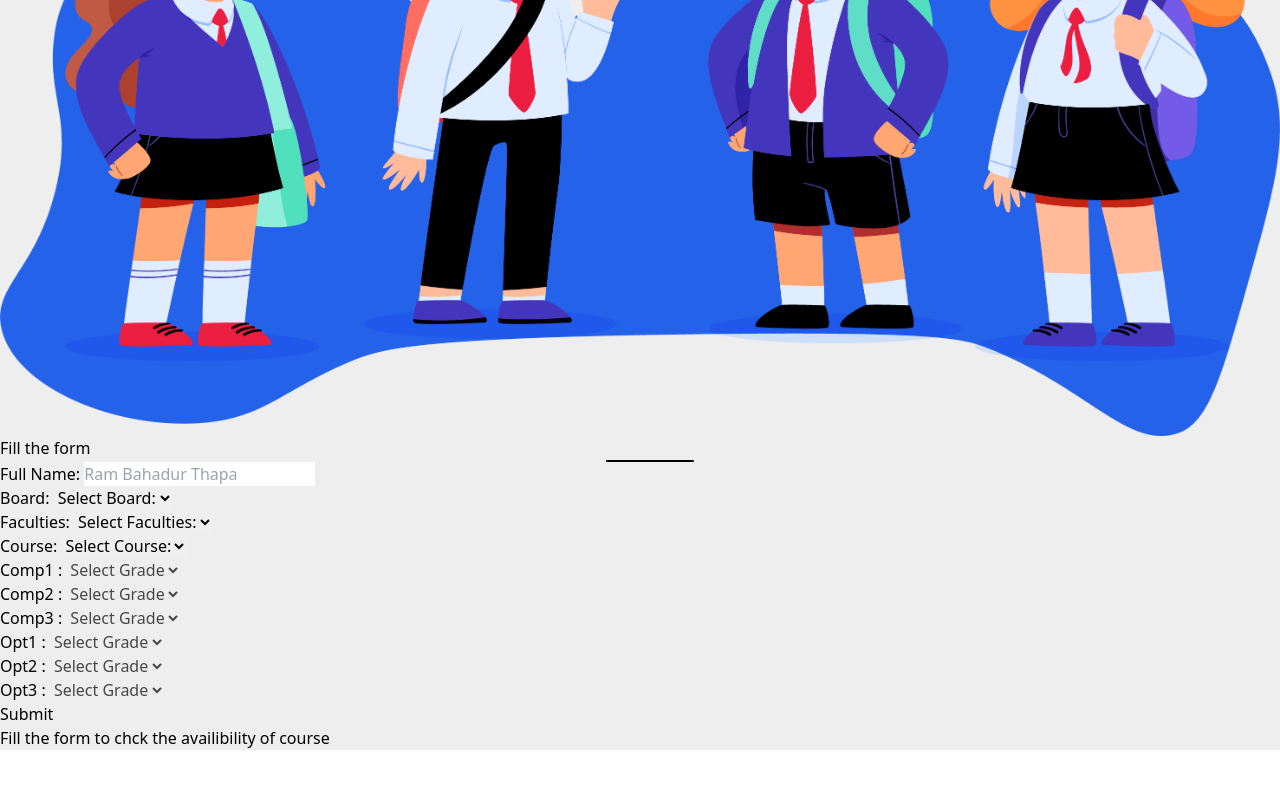
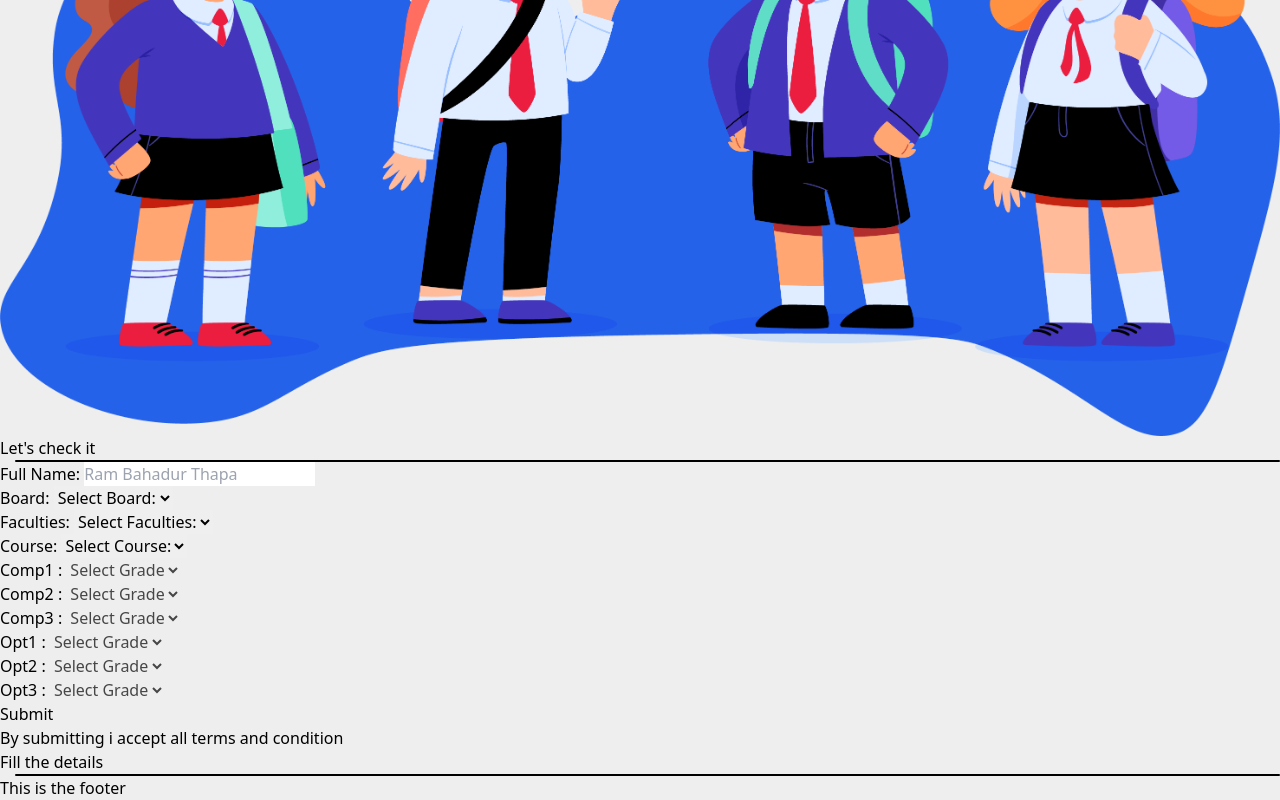
Before and after one commit to im-bipo/Project-E, a React (Vite) app: page / in a window 1280 px wide. Shown: the part 503-1303 px from the top of the page. Before the commit the page ends 1253 px from the top, so only its background shows below. Built offline with nearby package versions, Linux system fonts and the light colour scheme.

Commit message:
show list with massalla

```diff
--- a/src/App.jsx
+++ b/src/App.jsx
@@ -6,11 +6,16 @@ import studentPic from "./assets/image/students.png";
 const App = () => {
   const [UserDetails, setUserDetails] = useState([]);
   const [MarkSheet, setMarksheet] = useState([]);
+  const [eligibleList,SetEligibleList] = useState([])
 
   const updateData = (UserDtls, GradeSheet) => {
     setUserDetails(UserDtls);
     setMarksheet(GradeSheet);
   };
+
+  const updateEligibility = newDate => {
+
+  }
   return (
     <>
       <header className="h-20 bg-[#f5f5f5]">
@@ -53,7 +58,16 @@ const App = () => {
 
       <GetData SendData={updateData} />
 
-      <ShowList userDetails={UserDetails} markSheet={MarkSheet} />
+      <ShowList
+      userDetails={UserDetails}
+      markSheet={MarkSheet}
+      eligibleList={eligibleList}
+      SetEligibleList={SetEligibleList}
+
+      />
+      <footer className="h-40 bg-gray-800 text-white text-center p-5">
+        This is the footer
+      </footer>
     </>
   );
 };
--- a/src/Components/CheckEligibility/CheckEligibility.jsx
+++ b/src/Components/CheckEligibility/CheckEligibility.jsx
@@ -27,14 +27,16 @@ const CheckEligibility = ({ userDetails, markSheet }) => {
 
   return (
     <>
+    <div className='flex justify-evenly  p-5'>
+
       {CheckList.map((item, index) => (
         <div
-          key={index}
-          className="w-[80%] h-20 bg-gray-200 rounded-md m-auto my-5 flex justify-center items-center"
-        >
+        key={index}
+        className='w-[15rem] h-[15rem] rounded-lg bg-blue-950 text-white flex items-end p-4 font-medium text-2xl'>
           {item}
-        </div>
+          </div>
       ))}
+      </div>
     </>
   );
 };
--- a/src/Components/GetData/GetData.jsx
+++ b/src/Components/GetData/GetData.jsx
@@ -96,7 +96,7 @@ const GetData = ({ SendData }) => {
 
   return (
     <section className=" bg-[#ffffff] pt-20 flex m-auto flex-col  max-w-[30rem] md:max-w-[unset]">
-      <h2 className="font-medium text-xl text-center ctmUnderline">Fill the form</h2>
+      <h2 className="font-medium text-xl ctmUnderline inline-block w-fit m-auto ">Let's check it</h2>
       <form onSubmit={handleSubmit} className=" flex flex-wrap flex-col p-10">
         <div className="md:flex md:flex-wrap">
           <div className="md:w-1/2 md:flex justify-center items-center">
@@ -144,7 +144,8 @@ const GetData = ({ SendData }) => {
           sendReportCard={setReportCard}
         />
 
-        <input type="submit" className="p-3 bg-gray-500 m-2" />
+        <input type="submit" className="p-2 bg-gray-700 text-white w-40 rounded-lg my-2 m-auto" />
+        <p className=" text-center text-sm text-gray-600">By submitting i accept all terms and condition</p>
       </form>
     </section>
   );
--- a/src/Components/GetData/MarkSheet.jsx
+++ b/src/Components/GetData/MarkSheet.jsx
@@ -25,7 +25,7 @@ const MarkSheet = ({ boardName, subjectList, sendReportCard }) => {
     return (
 
         <div id='markSheet' className='border-gray-300 mt-5 m-5 border-t-2 md:flex'>
-            <div className='flex flex-col md:flex-row md:flex-wrap md:px-10 w-full'>
+            <div className='flex flex-col justify-center md:flex-row md:flex-wrap md:px-10 w-full'>
                 {
                     Object.keys(gradeSheet).map((subject, index) => (
                         <Subject
--- a/src/Components/ShowResult/ShowList.jsx
+++ b/src/Components/ShowResult/ShowList.jsx
@@ -24,18 +24,24 @@ markSheet}
 if (Object.keys(markSheet).length === 0){
   return (
     <div>
-  Fill the form to chck the availibility of course
+      <h2 className="font-medium text-xl ctmUnderline block w-fit my-4 mx-auto">Fill the details </h2>
+      <div className='flex justify-evenly p-5'>
+      {Array(4).fill().map((_, i) => (
+          <div key={i} className='w-[15rem] h-[15rem] rounded-lg bg-blue-950 animate-pulse'></div>
+        ))}
+      </div>
       </div>
     )
   }
-  console.log(markSheet);
   return(
     <>
-  You are eligible for:
+    <div className='w-full'>
+      <h2 className="font-medium text-xl ctmUnderline block w-fit my-4 mx-auto">{userDetails.userName} you are eligible for </h2>
   <CheckEligibility
   userDetails={userDetails}
   markSheet={markSheet}
   />
+  </div>
 
   </>
     )
--- a/src/index.css
+++ b/src/index.css
@@ -6,18 +6,12 @@
     scroll-behavior: smooth;
 }
 .ctmUnderline::after{
-content: '';
-display: flex;
-margin: auto;
-top: 0;
-bottom: 0;
-left: 0;
-right: 0;
-position: relative;
-width: 5.5rem;
-transform: translateX(10px);
+content: "";
+width: calc(100% - 15px);
+transform: translateX(15px);
 height: 2px;
+display: block;
+position: unset;
+border-radius: 20rem;
 background-color: black;
-border-radius: 50rem;
-
 }
```
